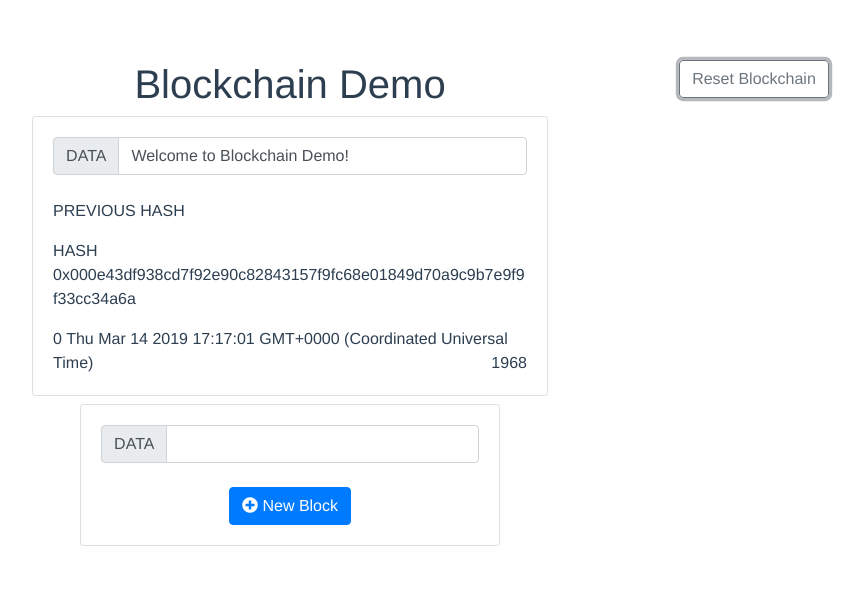
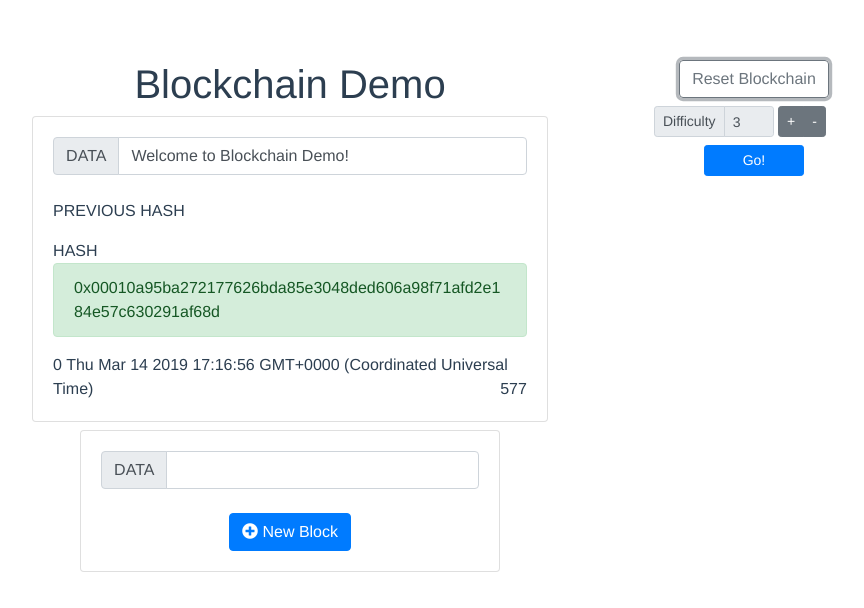
Before and after one commit to karlptrck/blockchain-demo, a Vue app: page / in a window 1280 px wide. Both pictures are taken after a click on the button "Reset Blockchain". Shown: the top 608 px of the page, without its empty margins (350-1214 px from the left). Built offline with nearby package versions, Linux system fonts and the light colour scheme.

Commit message:
Added difficulty level input form

```diff
--- a/src/components/Block.vue
+++ b/src/components/Block.vue
@@ -6,10 +6,15 @@
             </b-input-group>
             <br>
             <b-card-text class="text-left">PREVIOUS HASH <span> {{item.previousHash}}</span></b-card-text>
-            <b-card-text class="text-left">HASH <span v-bind:class="{'text-danger' : !isValidBlock(item)}"> {{item.hash}}</span></b-card-text>
+
+            <b-card-text class="text-left">HASH
+                <span v-if="!isValidBlock(item)"> <b-alert show variant="danger">{{item.hash}}</b-alert></span>
+                <span v-else><b-alert show variant="success">{{item.hash}}</b-alert></span>
+            </b-card-text>
+
             <b-card-text class="text-left">{{item.index}} <span> {{item.timestamp}} </span>
                 <span v-if="isValidBlock(item)" style="float:right;">{{item.nonce}}</span>
-                <span v-else style="float:right;"><b-button v-on:click="revalidateBlock(item)" variant="primary"><i class="fas fa-cogs"></i></b-button></span>
+                <span v-else style="float:right;"><b-button v-b-popover.hover.right="'Re-mine block!'" v-on:click="revalidateBlock(item)" variant="primary"><i class="fas fa-cogs"></i></b-button></span>
             </b-card-text>
 
 
--- a/src/components/Blockchain.vue
+++ b/src/components/Blockchain.vue
@@ -8,6 +8,7 @@
 export default {
     name : 'Blockchain',
     beforeCreate() {
+        this.$store.commit('setDifficulty', 3) // default set to 3
         this.$store.dispatch('createBlockAndAddToChain', 'Welcome to Blockchain Demo!')
     }
 }
--- a/src/components/ResetBlockchain.vue
+++ b/src/components/ResetBlockchain.vue
@@ -1,16 +1,48 @@
 <template>
     <div class="ResetBlockchain">
-         <b-button v-on:click="reset" variant="outline-secondary">Reset Blockchain</b-button>
+         <b-button class="mb-2" v-on:click="showHideDifficulty" variant="outline-secondary">Reset Blockchain</b-button>
+
+        <b-container v-if="showDifficulty">
+            <b-button-toolbar  class="mx-auto" style="width:200px;">
+            <b-input-group class="mr-1" style="width:120px;" size="sm" prepend="Difficulty">
+                <b-form-input v-model="difficulty" disabled/>
+            </b-input-group>
+            <b-button-group size="sm">
+                <b-button v-on:click="incrementDifficulty">+</b-button>
+                <b-button v-on:click="decrementDifficulty">-</b-button>
+            </b-button-group>
+
+            </b-button-toolbar>
+            <b-button v-on:click="reset" class="mt-2 mx-auto" style="width:100px;" variant="primary" size="sm">Go!</b-button>
+        </b-container>
+
     </div>
 </template>
 
 <script>
 export default {
     name : 'ResetBlockchain',
+    data(){
+        return {
+            showDifficulty : false,
+            difficulty : 3 // default
+        }
+    },
     methods : {
         reset(){
+            this.showDifficulty = false
             this.$store.commit('emptyBlockchain')
+            this.$store.commit('setDifficulty', this.difficulty)
             this.$store.dispatch('createBlockAndAddToChain', 'Welcome to Blockchain Demo!')
+        },
+        showHideDifficulty(){
+            this.showDifficulty = true
+        },
+        incrementDifficulty(){
+            this.difficulty++
+        },
+        decrementDifficulty(){
+            this.difficulty--
         }
     }
 }
--- a/src/store.js
+++ b/src/store.js
@@ -3,12 +3,11 @@ import Vuex from 'vuex'
 import Utils from './utils.js'
 
 Vue.use(Vuex)
-let utils = new Utils(3)
+let utils = new Utils()
 
 export default new Vuex.Store({
     state : {
         blockchain : [],
-        difficulty : 3, // default
         mining : false
     },
     mutations : {
@@ -19,7 +18,7 @@ export default new Vuex.Store({
             state.blockchain = []
         },
         setDifficulty(state, payload){
-            state.difficulty = payload
+            utils.setDifficulty(payload)
         },
         setMining(state){
             state.mining = true
--- a/src/utils.js
+++ b/src/utils.js
@@ -1,7 +1,9 @@
 import { ethers } from 'ethers'
 
 export default class Utils{
-    constructor(difficulty){
+    constructor(){}
+
+    setDifficulty(difficulty){
       this.difficulty = difficulty
     }
 
```
